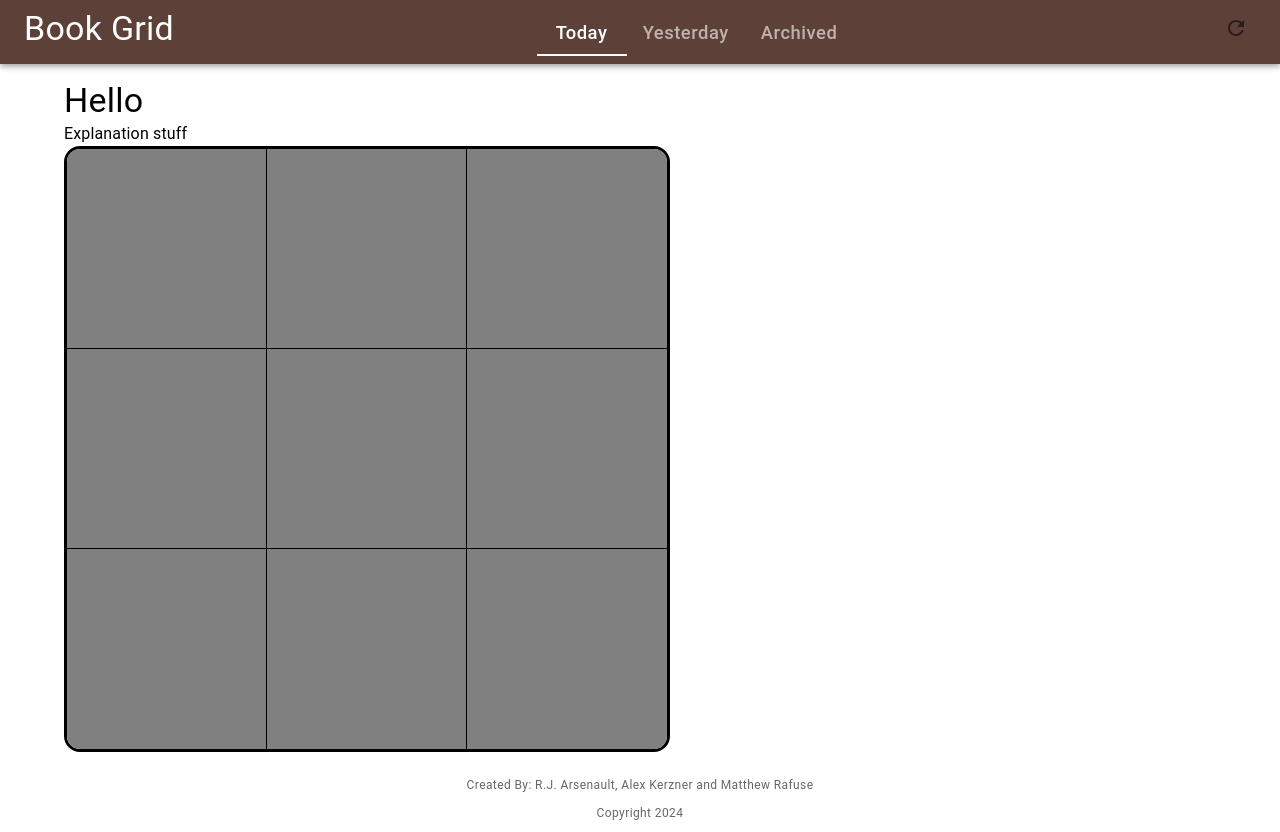
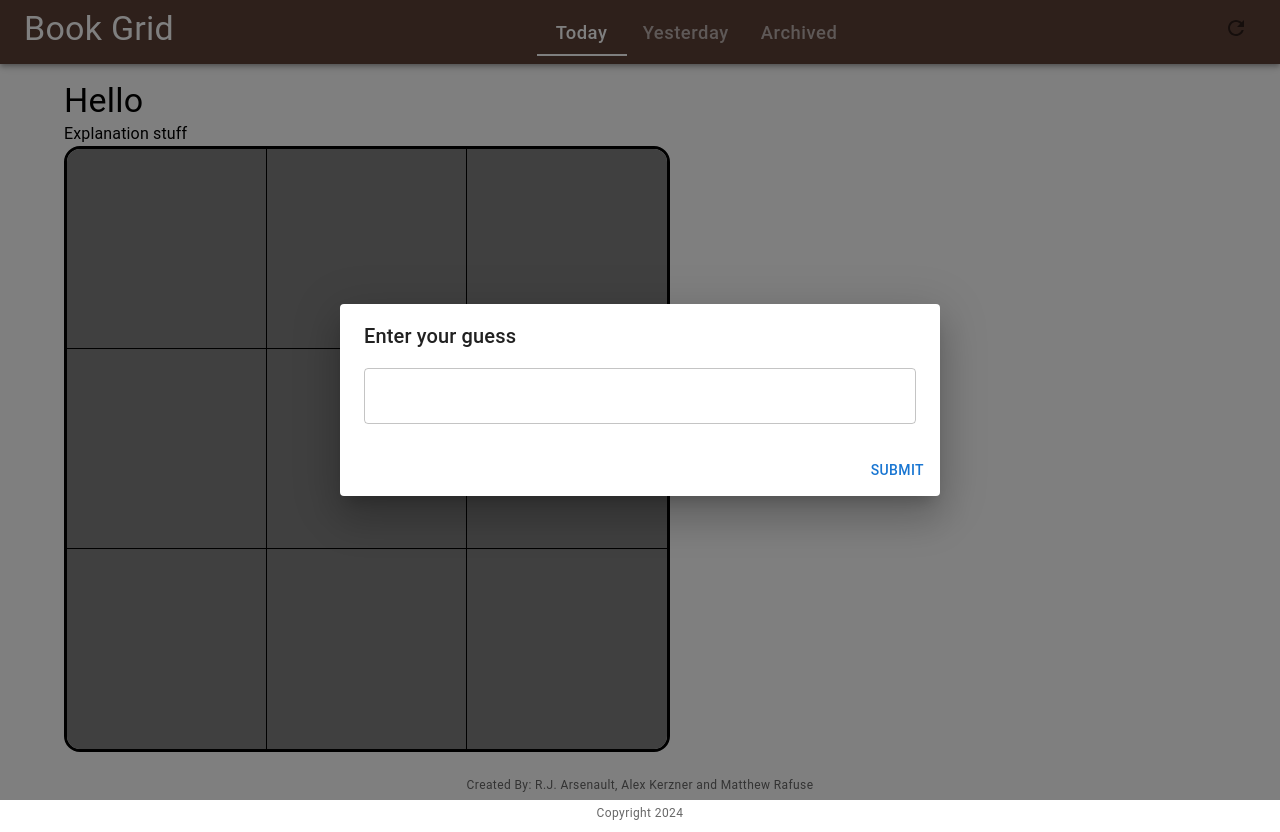
Before and after one commit to mattrafuse/bookgrid, a React (Vite) app in the folder ui/: page / in a window 1280 px wide. Both pictures are taken after a click on the button 167 px from the left and 248 px from the top of the page. Built offline with nearby package versions, Linux system fonts and the light colour scheme.

Commit message:
Make button click cause dialog to pop up in which text can be entered

```diff
--- a/ui/src/App.tsx
+++ b/ui/src/App.tsx
@@ -4,10 +4,15 @@ import {
   Box,
   Button,
   Container,
+  Dialog,
+  DialogActions,
+  DialogContent,
+  DialogTitle,
   IconButton,
   Stack,
   Tab,
   Tabs,
+  TextField,
   Toolbar,
   Typography,
   alpha,
@@ -23,11 +28,42 @@ const TABS: TabsType[] = ['today', 'yesterday', 'archived'];
 function App() {
   const [tab, setTab] = useState<TabsType>('today');
 
+  function CreateButton(i: number){
+    const [open, setOpen] = useState(false);
+
+    const handleClickOpen = () => {
+      setOpen(true);
+    };
+
+    const handleClose = () => {
+      setOpen(false);
+    };
+
+    return(
+      <>
+        <Button onClick={handleClickOpen} key={i}></Button>
+        <Dialog
+          open={open}
+          onClose={handleClose}
+          fullWidth
+        >
+          <DialogTitle>Enter your guess</DialogTitle>
+          <DialogContent>
+            <TextField
+              fullWidth
+            />
+          </DialogContent>
+          <DialogActions>
+            <Button type="submit">Submit</Button>
+          </DialogActions>
+        </Dialog>
+      </>
+    );
+  }
+
   const grid_boxes = [];
   for (let i = 0; i < 9; i++){
-    grid_boxes.push(
-        <Button key={i}></Button>
-    );
+    grid_boxes.push(CreateButton(i));
   }
 
   return (
```
